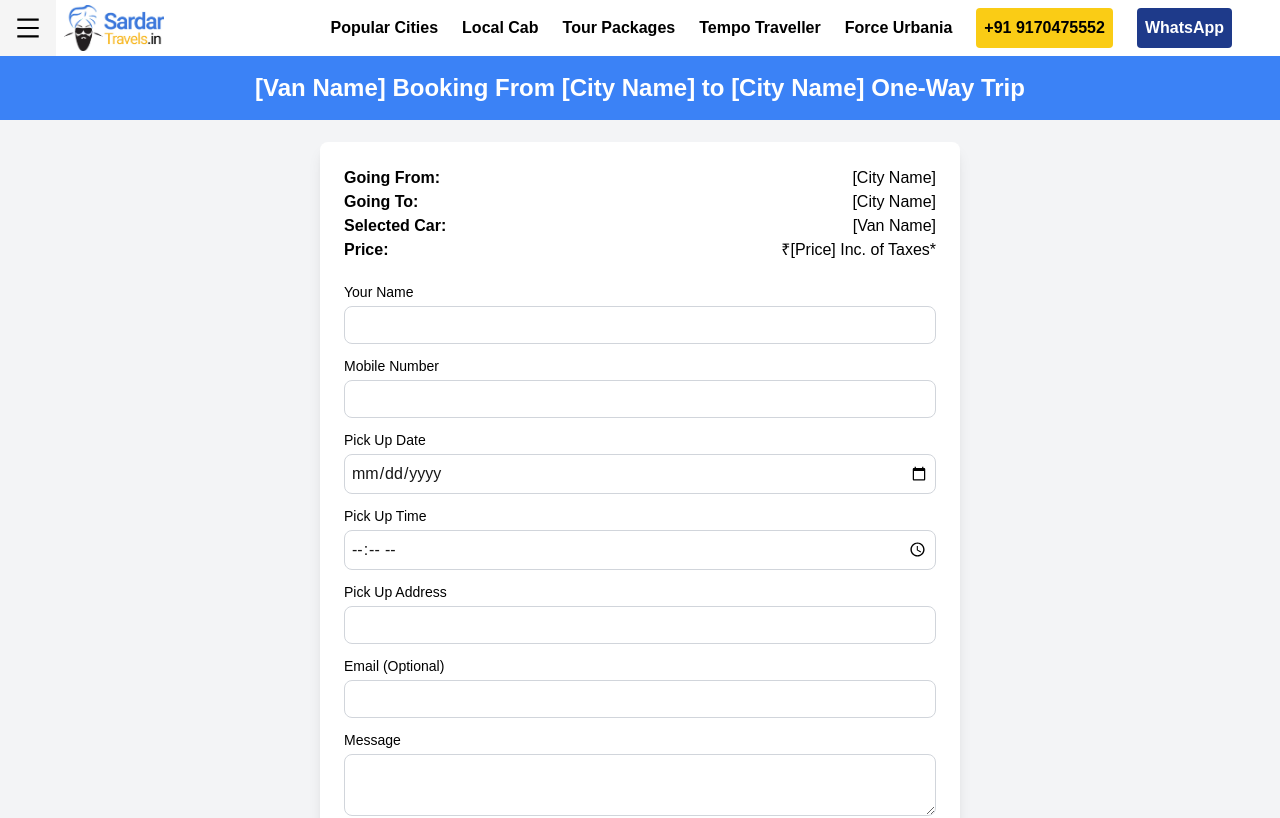
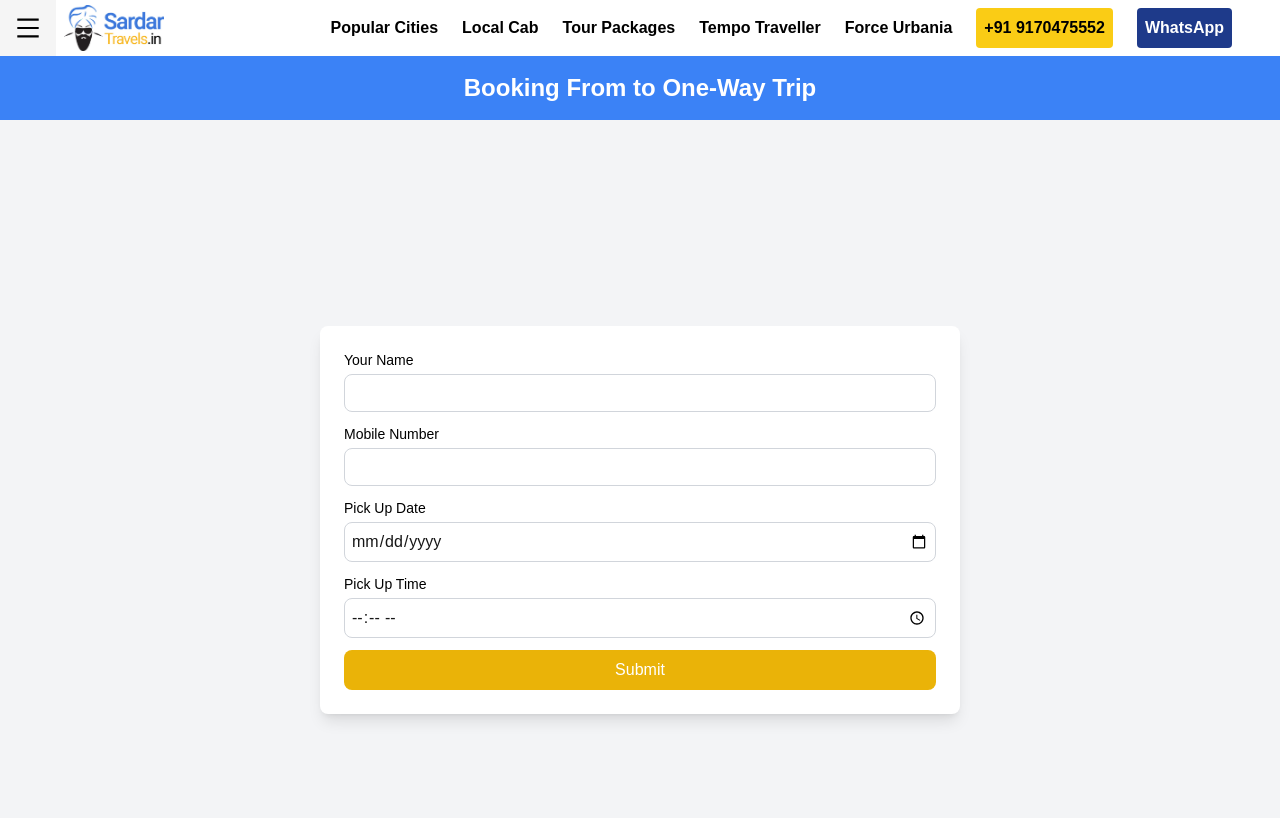
Before and after one commit to priteshrao3/tourandtravels, a Next.js app: page /vanbooking in a window 1280 px wide. Shown: the top 818 px of the page. Built offline with nearby package versions, Linux system fonts and the light colour scheme.

Commit message:
app updated

```diff
--- a/app/vanbooking/page.jsx
+++ b/app/vanbooking/page.jsx
@@ -1,87 +1,51 @@
 'use client';
 import React, { useState } from 'react';
-import { useSearchParams } from 'next/navigation';
 import Footer from '../homepage/footer';
 import NavigationBar from '../homepage/navigationbar';
 
-function VanBooking() {
-    const searchParams = useSearchParams();
-
-    // Extract query parameters
-    const fromCity = searchParams.get('from_city') || '[City Name]';
-    const toCity = searchParams.get('to_city') || '[City Name]';
-    const vanName = searchParams.get('van_name') || '[Van Name]';
-    const fare = searchParams.get('fare') || '[Price]';
-
+function VanBooking({ fromCity, toCity, vanName, fare }) {
+    // State for the form data
     const [formData, setFormData] = useState({
         name: '',
         mobile: '',
-        email: '',
-        pickup_address: '',
         date: '',
-        time: '',
-        message: '',
+        time: ''
     });
 
+    // State for form submission status
     const [loading, setLoading] = useState(false);
+    const [success, setSuccess] = useState('');
     const [error, setError] = useState('');
-    const [success, setSuccess] = useState('');
 
+    // Handle input changes
     const handleInputChange = (e) => {
         const { name, value } = e.target;
         setFormData({ ...formData, [name]: value });
     };
 
+    // Handle form submission
     const handleSubmit = async (e) => {
         e.preventDefault();
+        setLoading(true);
 
-        const dataToSend = {
-            ...formData,
-            from_city: fromCity,
-            to_city: toCity,
-            van_name: vanName,
-            fare,
-        };
-
-        setLoading(true);
-        setError('');
-        setSuccess('');
-
-        try {
-            const response = await fetch('https://travelboking.pythonanywhere.com/van-booking/', {
-                method: 'POST',
-                headers: {
-                    'Content-Type': 'application/json',
-                },
-                body: JSON.stringify(dataToSend),
+        // Simulating a form submission (replace with your API call)
+        setTimeout(() => {
+            setLoading(false);
+            setSuccess('Booking request submitted successfully!');
+            // Reset form data after successful submission
+            setFormData({
+                name: '',
+                mobile: '',
+                date: '',
+                time: ''
             });
-
-            if (response.ok) {
-                setSuccess('Booking submitted successfully!');
-                setFormData({
-                    name: '',
-                    mobile: '',
-                    email: '',
-                    pickup_address: '',
-                    date: '',
-                    time: '',
-                    message: '',
-                });
-            } else {
-                const errorData = await response.json();
-                setError('Failed to submit: ' + JSON.stringify(errorData));
-            }
-        } catch (error) {
-            console.error('Error submitting the form:', error);
-            setError('An unexpected error occurred. Please try again.');
-        } finally {
-            setLoading(false);
-        }
+        }, 2000);
     };
 
     return (
-        <div className=' '>
+        <div>
             <NavigationBar />
+
             {/* Heading for the trip details */}
             <h2 className="text-2xl font-bold p-4 text-center text-white bg-blue-500">
                 {vanName} Booking From {fromCity} to {toCity} One-Way Trip
@@ -90,33 +54,13 @@ function VanBooking() {
             <div className="min-h-screen bg-gray-100 flex justify-center items-center p-4">
                 <div className="bg-white p-6 rounded-lg shadow-lg md:w-[40em]">
 
-
-                    {/* Van Details */}
-                    <p className="text-black">
-                        <strong className="mr-2">Going From:</strong>
-                        <span className="float-right">{fromCity}</span>
-                    </p>
-                    <p className="text-black">
-                        <strong className="mr-2">Going To:</strong>
-                        <span className="float-right">{toCity}</span>
-                    </p>
-                    <p className="text-black">
-                        <strong className="mr-2">Selected Car:</strong>
-                        <span className="float-right">{vanName}</span>
-                    </p>
-                    <p className="text-black">
-                        <strong className="mr-2">Price:</strong>
-                        <span className="float-right">₹{fare} Inc. of Taxes*</span>
-                    </p>
-
-
                     {/* Form Feedback */}
                     {error && <div className="text-red-500 mb-4">{error}</div>}
                     {success && <div className="text-green-500 mb-4">{success}</div>}
 
-                    {/* Form Fields */}
+                    {/* Booking Form */}
                     <form onSubmit={handleSubmit}>
-                        <div className="mb-3 mt-5">
+                        <div className="mb-3">
                             <label htmlFor="name" className="block text-sm font-medium text-black">
                                 Your Name
                             </label>
@@ -172,45 +116,6 @@ function VanBooking() {
                                 required
                             />
                         </div>
-                        <div className="mb-3">
-                            <label htmlFor="pickup_address" className="block text-sm font-medium text-black">
-                                Pick Up Address
-                            </label>
-                            <input
-                                type="text"
-                                id="pickup_address"
-                                name="pickup_address"
-                                value={formData.pickup_address}
-                                onChange={handleInputChange}
-                                className="w-full p-1.5 mt-1 border border-gray-300 rounded-lg"
-                                required
-                            />
-                        </div>
-                        <div className="mb-3">
-                            <label htmlFor="email" className="block text-sm font-medium text-black">
-                                Email (Optional)
-                            </label>
-                            <input
-                                type="email"
-                                id="email"
-                                name="email"
-                                value={formData.email}
-                                onChange={handleInputChange}
-                                className="w-full p-1.5 mt-1 border border-gray-300 rounded-lg"
-                            />
-                        </div>
-                        <div className="mb-3">
-                            <label htmlFor="message" className="block text-sm font-medium text-black">
-                                Message
-                            </label>
-                            <textarea
-                                id="message"
-                                name="message"
-                                value={formData.message}
-                                onChange={handleInputChange}
-                                className="w-full p-1.5 mt-1 border border-gray-300 rounded-lg"
-                            ></textarea>
-                        </div>
 
                         {/* Submit Button */}
                         <button
```
